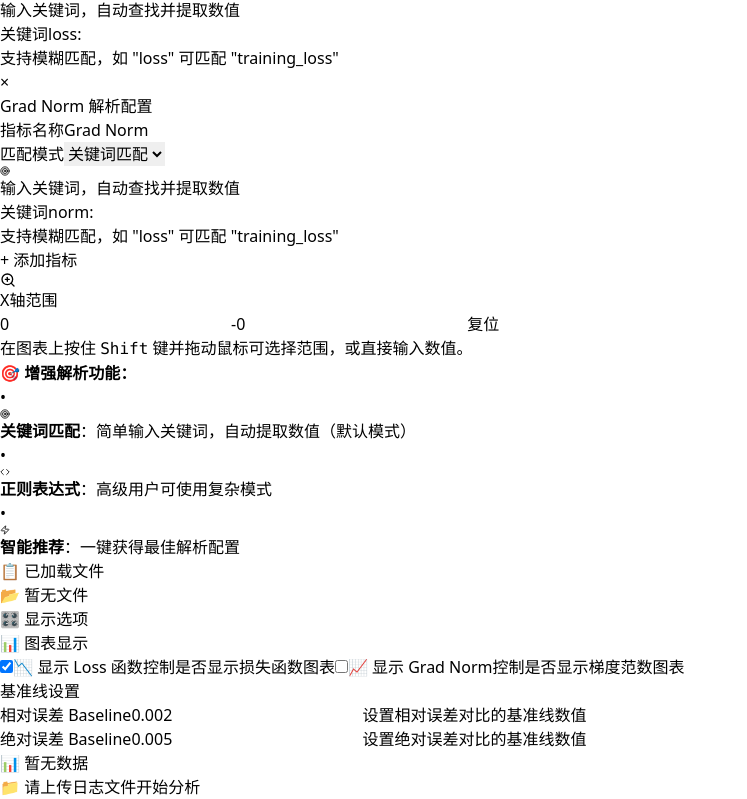
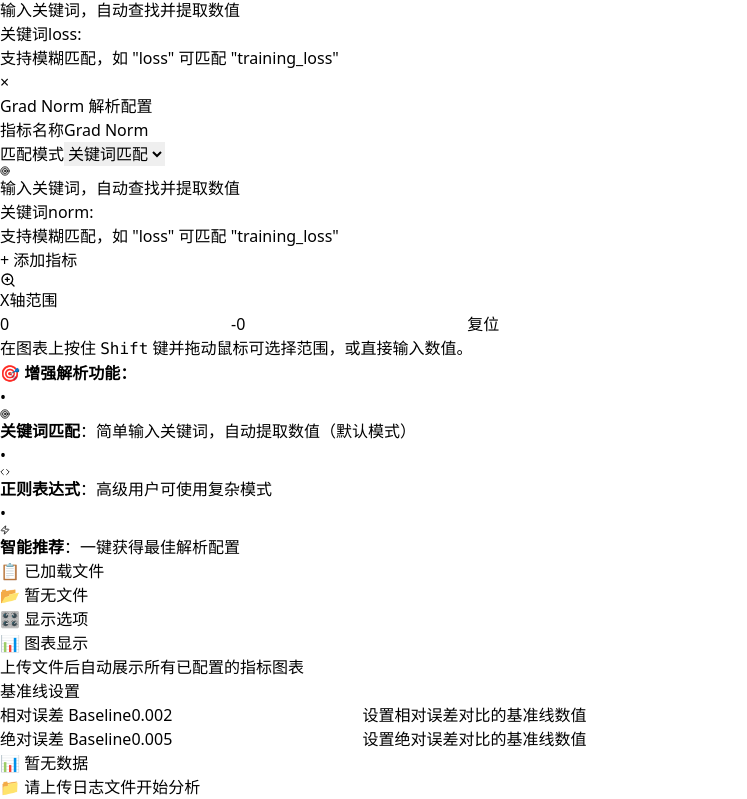
Before and after one commit to JavaZeroo/log-parser, a React (Vite) app: page / in a window 1280 px wide. Shown: the part 2990-3789 px from the top of the page, without its empty margins (0-747 px from the left). Built offline with nearby package versions, Linux system fonts and the light colour scheme; what chartjs-plugin-zoom would draw is missing.

Commit message:
Remove chart visibility toggles

```diff
--- a/src/App.jsx
+++ b/src/App.jsx
@@ -31,8 +31,6 @@ function App() {
   const [compareMode, setCompareMode] = useState('normal');
   const [relativeBaseline, setRelativeBaseline] = useState(0.002);
   const [absoluteBaseline, setAbsoluteBaseline] = useState(0.005);
-  const [showLoss, setShowLoss] = useState(true);
-  const [showGradNorm, setShowGradNorm] = useState(false);
   const [configModalOpen, setConfigModalOpen] = useState(false);
   const [configFile, setConfigFile] = useState(null);
   const [globalDragOver, setGlobalDragOver] = useState(false);
@@ -319,41 +317,7 @@ function App() {
               <div className="space-y-3">
                 <div>
                   <h4 className="text-xs font-medium text-gray-700 mb-2">📊 图表显示</h4>
-                  <div className="space-y-2">
-                    <label className="flex items-center cursor-pointer hover:bg-gray-50 p-1 rounded">
-                      <input
-                        type="checkbox"
-                        checked={showLoss}
-                        onChange={(e) => setShowLoss(e.target.checked)}
-                        className="rounded border-gray-300 text-blue-600 focus:ring-2 focus:ring-blue-500 focus:ring-offset-2"
-                        aria-describedby="show-loss-description"
-                      />
-                      <span className="ml-2 text-xs text-gray-700">📉 显示 Loss 函数</span>
-                      <span
-                        id="show-loss-description"
-                        className="sr-only"
-                      >
-                        控制是否显示损失函数图表
-                      </span>
-                    </label>
-
-                    <label className="flex items-center cursor-pointer hover:bg-gray-50 p-1 rounded">
-                      <input
-                        type="checkbox"
-                        checked={showGradNorm}
-                        onChange={(e) => setShowGradNorm(e.target.checked)}
-                        className="rounded border-gray-300 text-blue-600 focus:ring-2 focus:ring-blue-500 focus:ring-offset-2"
-                        aria-describedby="show-gradnorm-description"
-                      />
-                      <span className="ml-2 text-xs text-gray-700">📈 显示 Grad Norm</span>
-                      <span
-                        id="show-gradnorm-description"
-                        className="sr-only"
-                      >
-                        控制是否显示梯度范数图表
-                      </span>
-                    </label>
-                  </div>
+                  <p className="text-xs text-gray-500">上传文件后自动展示所有已配置的指标图表</p>
                 </div>
 
                 <div className="border-t pt-3">
@@ -425,8 +389,6 @@ function App() {
               compareMode={compareMode}
               relativeBaseline={relativeBaseline}
               absoluteBaseline={absoluteBaseline}
-              showLoss={showLoss}
-              showGradNorm={showGradNorm}
               xRange={xRange}
               onXRangeChange={setXRange}
               onMaxStepChange={setMaxStep}
--- a/src/components/ChartContainer.jsx
+++ b/src/components/ChartContainer.jsx
@@ -65,8 +65,6 @@ export default function ChartContainer({
   compareMode,
   relativeBaseline = 0.002,
   absoluteBaseline = 0.005,
-  showLoss = true,
-  showGradNorm = false,
   xRange = { min: undefined, max: undefined },
   onXRangeChange,
   onMaxStepChange
@@ -402,13 +400,7 @@ export default function ChartContainer({
       .map(file => ({ name: file.name, data: file.metricsData[name] }));
   });
 
-  const metricsToShow = metrics.filter((m, idx) => {
-    if (idx === 0) return showLoss;
-    if (idx === 1) return showGradNorm;
-    return true;
-  });
-
-  if (metricsToShow.length === 0) {
+  if (metrics.length === 0) {
     return (
       <div className="bg-white rounded-lg shadow-md p-8">
         <div className="text-center text-gray-500">
@@ -420,7 +412,7 @@ export default function ChartContainer({
 
   const stats = [];
 
-  const metricElements = metricsToShow.map((metric, idx) => {
+  const metricElements = metrics.map((metric, idx) => {
     const key = metric.name || metric.keyword || `metric${idx + 1}`;
     const dataArray = metricDataArrays[key] || [];
     const showComparison = dataArray.length === 2;
```
